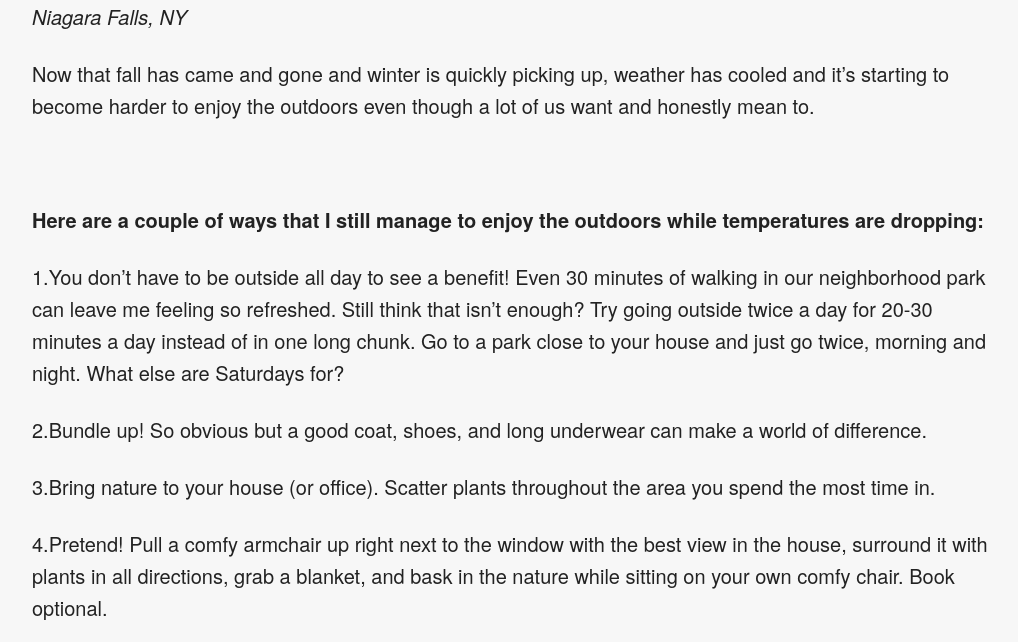
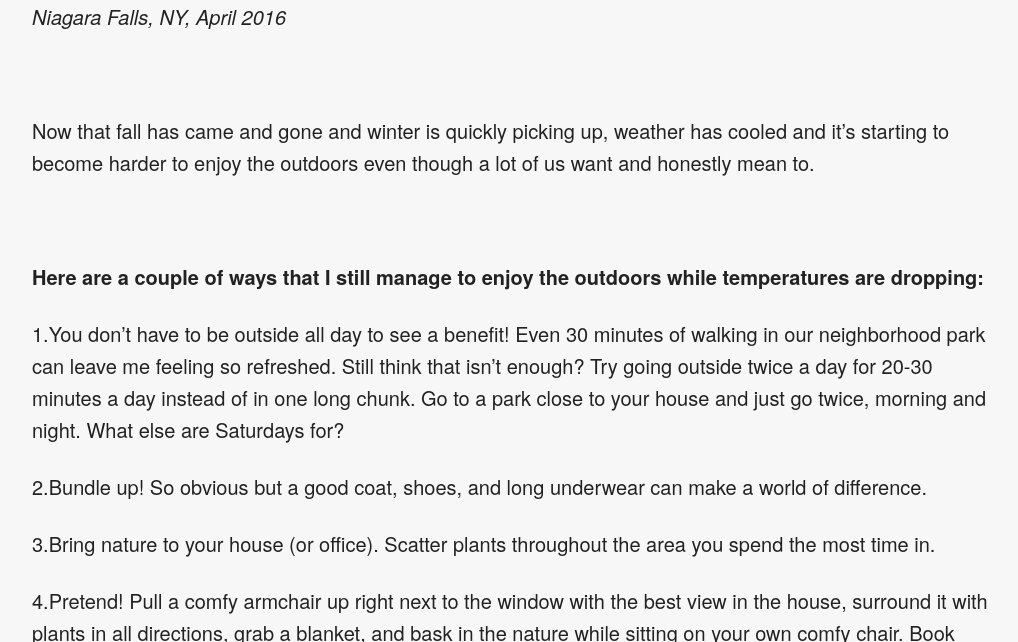
Before and after one commit to RubenSandwich/EdibleEms, a Jekyll site: the page built from _posts/2016-12-12-4-Ways-to-Enjoy-Nature-Even-When-It's-Cold.md, in a window 1280 px wide and 900 px high, scrolled down 834 px, cut to the strip 258-900 px from the top of the window. Shown: the whole strip, without its empty margins (128-1146 px from the left). Built offline with Jekyll 4.4.1, drawn with Linux system fonts in a browser that asks for light colours.

Commit message:
Update 2016-12-12-4-Ways-to-Enjoy-Nature-Even-When-It's-Cold.md

```diff
--- a/_posts/2016-12-12-4-Ways-to-Enjoy-Nature-Even-When-It's-Cold.md
+++ b/_posts/2016-12-12-4-Ways-to-Enjoy-Nature-Even-When-It's-Cold.md
@@ -13,7 +13,9 @@ If you know me pretty well or even if you’ve just met me, than you probably kn
 
 ![IMG_1888.JPG](/content/IMG_1888.JPG)
 
-*Niagara Falls, NY*
+*Niagara Falls, NY, April 2016*
+
+<br>
 
 
 Now that fall has came and gone and winter is quickly picking up, weather has cooled and it’s starting to become harder to enjoy the outdoors even though a lot of us want and honestly mean to.
```
